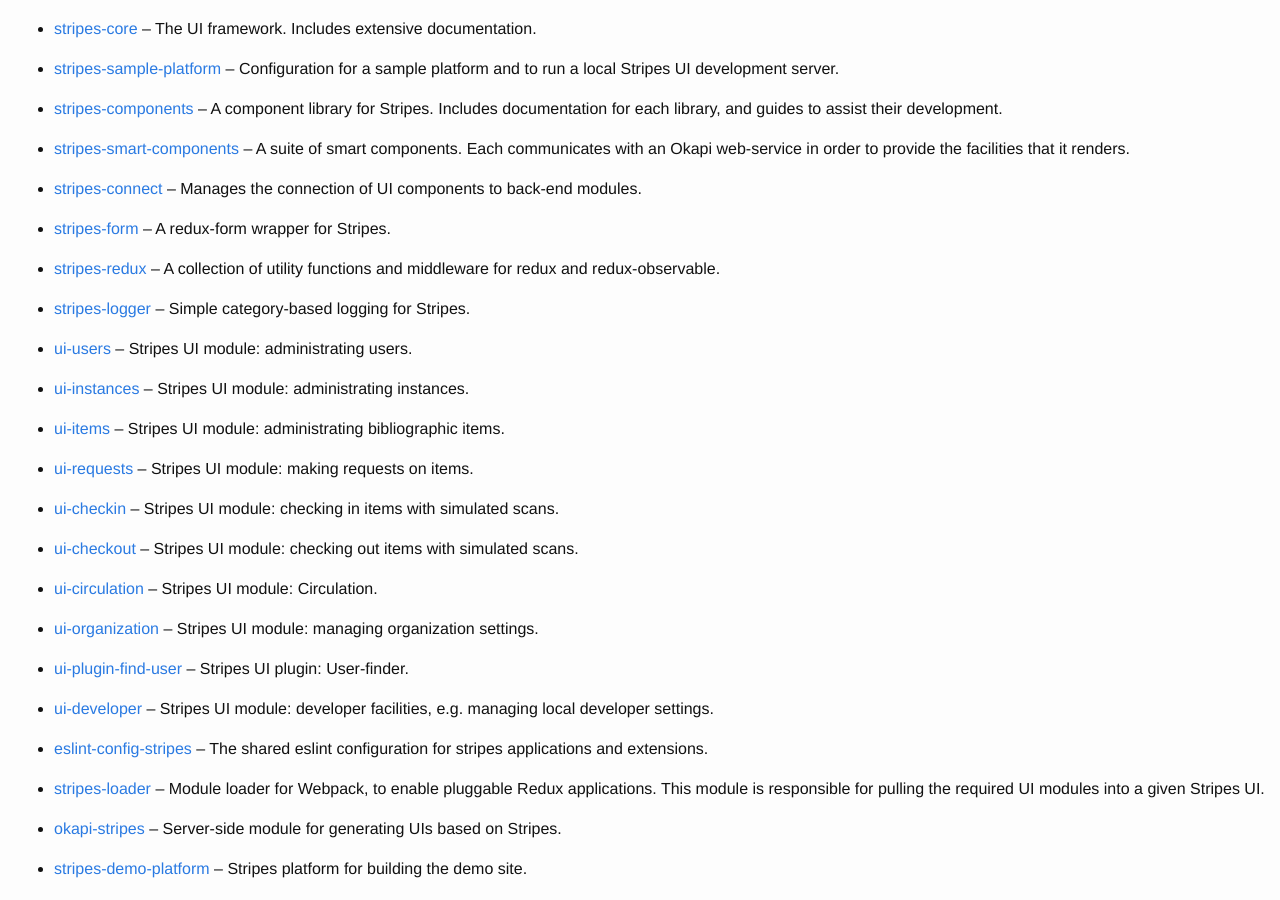
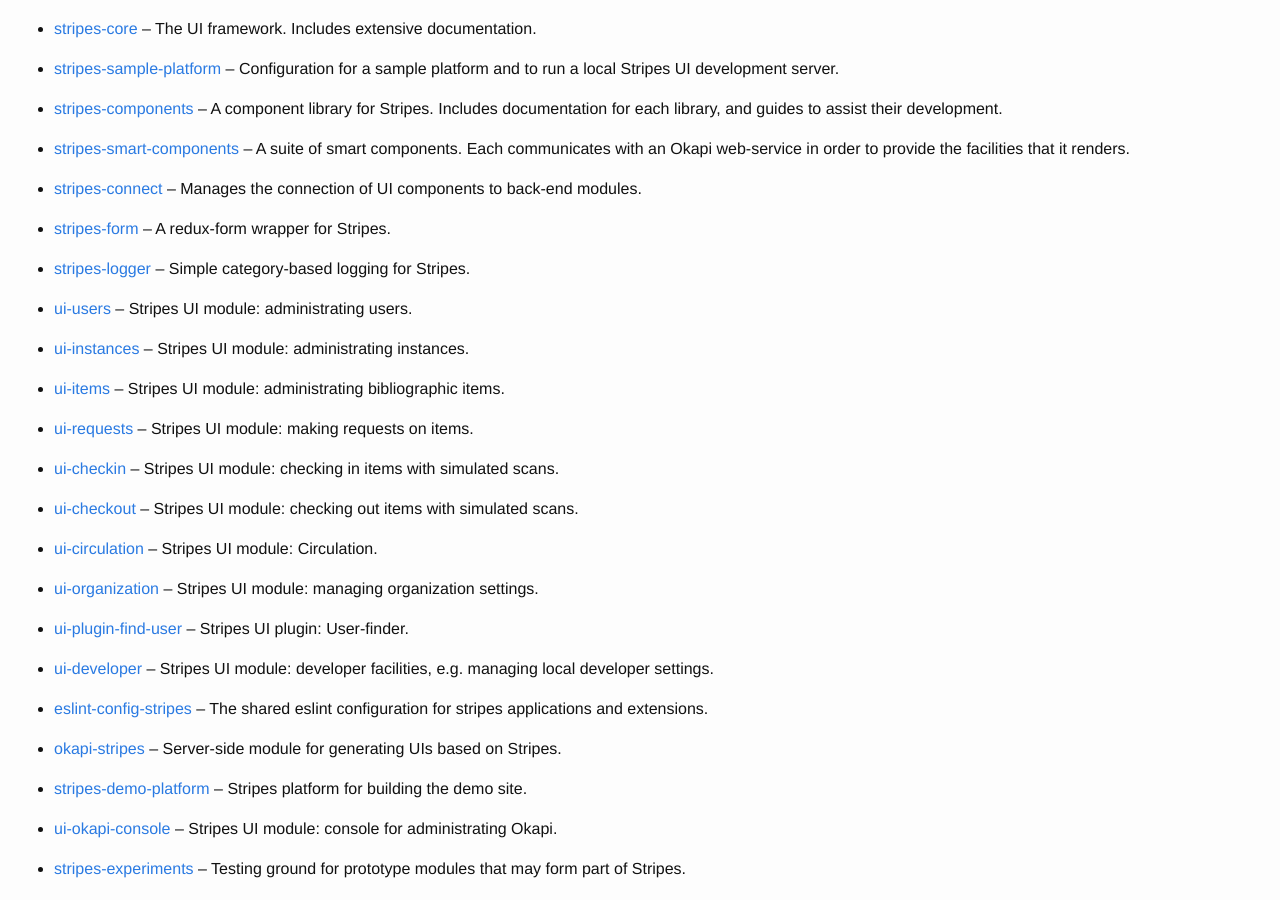
Before and after one commit to folio-org/folio-org.github.io, a Jekyll site: the page built from source-code/index.md, in a window 1280 px wide and 900 px high, scrolled down 1766 px. Built offline with Jekyll 4.4.1, drawn with Linux system fonts in a browser that asks for light colours; nearby versions of some CDN libraries.

Commit message:
The stripes-loader and stripes-redux moved into stripes-core

```diff
--- a/source-code/index.md
+++ b/source-code/index.md
@@ -163,9 +163,6 @@
 - [stripes-form](https://github.com/folio-org/stripes-form)
   -- A redux-form wrapper for Stripes.
 
-- [stripes-redux](https://github.com/folio-org/stripes-redux)
-  -- A collection of utility functions and middleware for redux and redux-observable.
-
 - [stripes-logger](https://github.com/folio-org/stripes-logger)
   -- Simple category-based logging for Stripes.
 
@@ -203,11 +200,6 @@
 - [eslint-config-stripes](https://github.com/folio-org/eslint-config-stripes)
   -- The shared eslint configuration for stripes applications and extensions.
 
-- [stripes-loader](https://github.com/folio-org/stripes-loader)
-  -- Module loader for Webpack, to enable pluggable Redux applications.
-  This module is responsible for pulling the required UI modules
-  into a given Stripes UI.
-
 - [okapi-stripes](https://github.com/folio-org/okapi-stripes)
   -- Server-side module for generating UIs based on Stripes.
 
```
